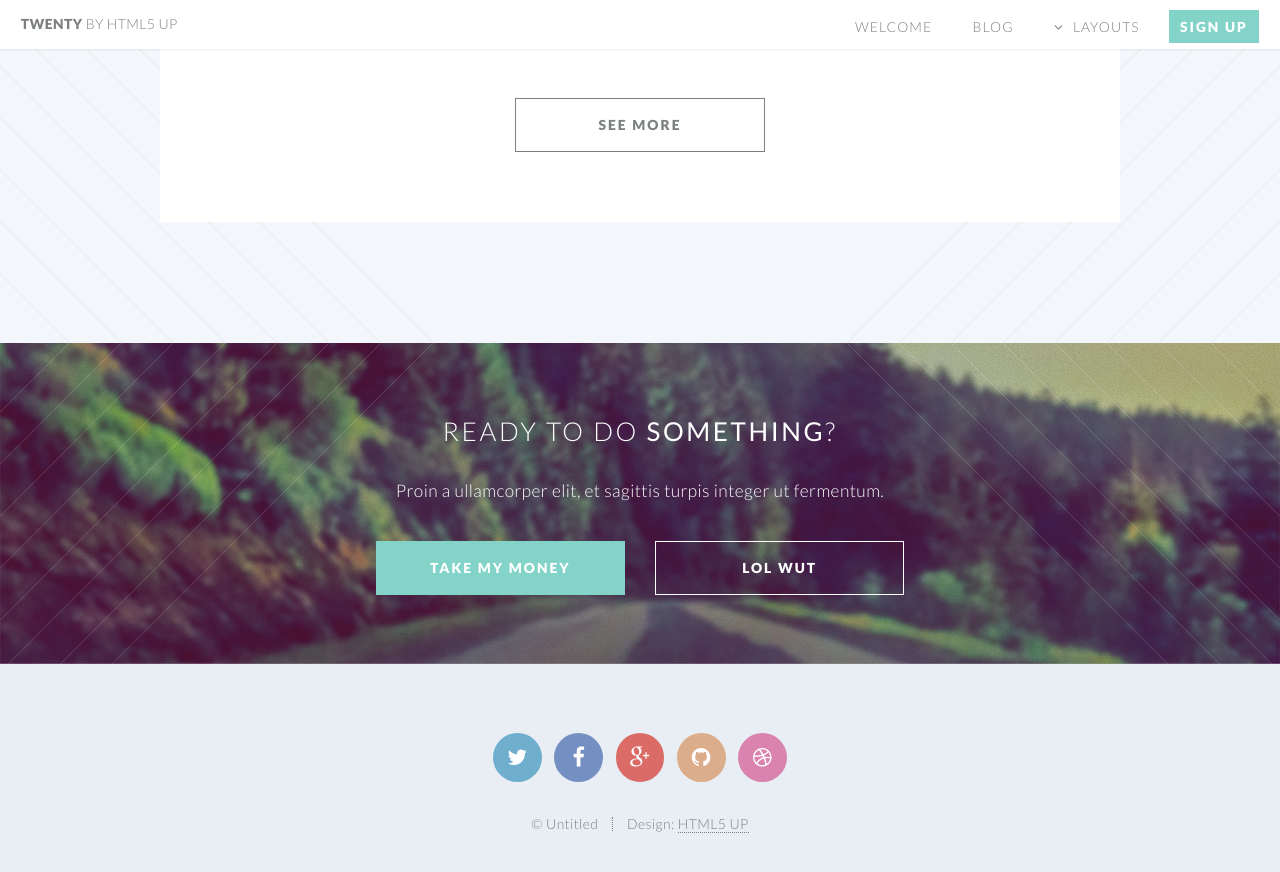
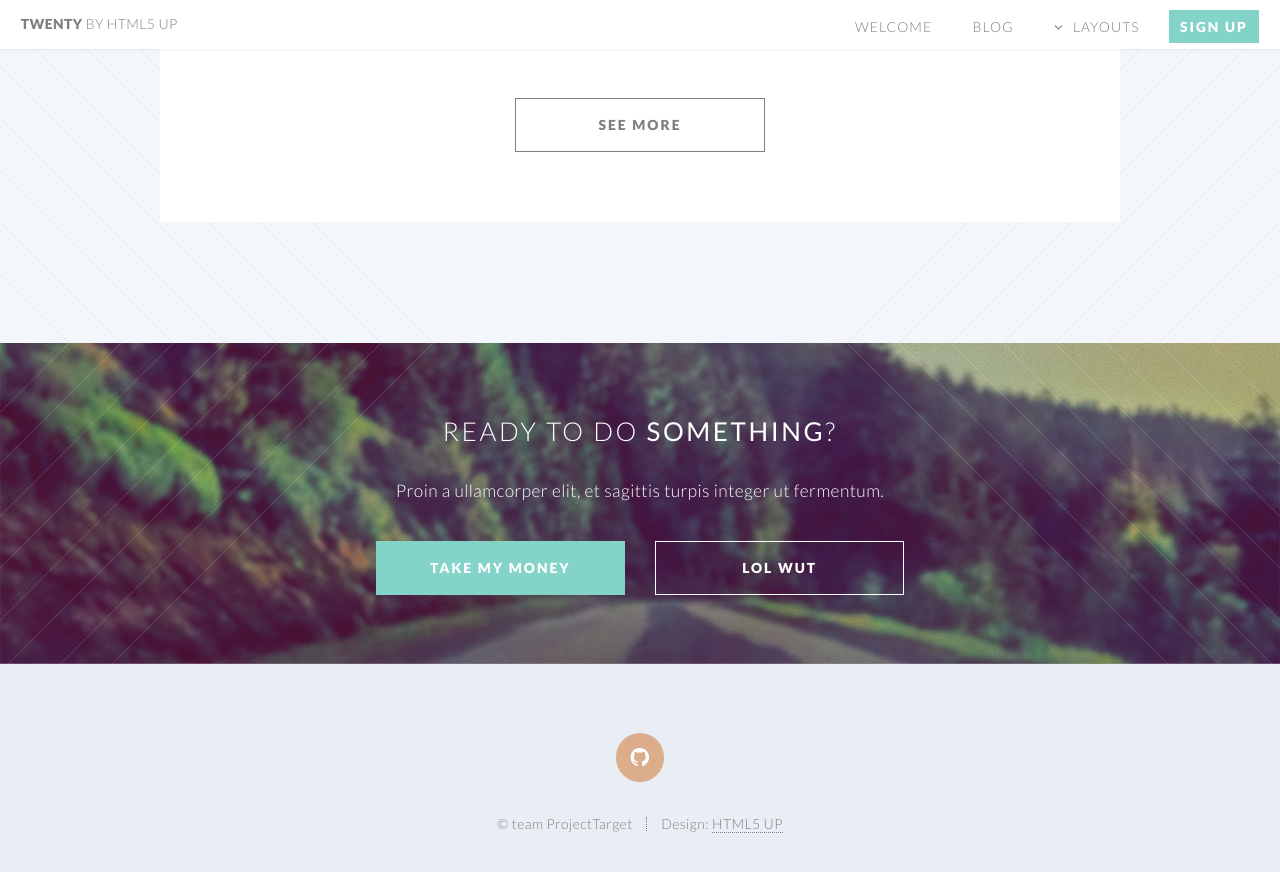
Before and after one commit to ProjectTarget/ProjectTarget.github.io, a Jekyll site: the page built from index.html, in a window 1280 px wide and 900 px high, scrolled down 3016 px. Shown: the top 872 px of the window. Built offline with Jekyll 4.4.1, drawn with Linux system fonts in a browser that asks for light colours.

Commit message:
Adjust footer.html to ProjectTarget
Signed-off-by: Karel Ha <mathemage@gmail.com>

```diff
--- a/_includes/footer.html
+++ b/_includes/footer.html
@@ -2,15 +2,11 @@
 <footer id="footer">
 
     <ul class="icons">
-        <li><a href="#" class="icon circle fa-twitter"><span class="label">Twitter</span></a></li>
-        <li><a href="#" class="icon circle fa-facebook"><span class="label">Facebook</span></a></li>
-        <li><a href="#" class="icon circle fa-google-plus"><span class="label">Google+</span></a></li>
-        <li><a href="#" class="icon circle fa-github"><span class="label">Github</span></a></li>
-        <li><a href="#" class="icon circle fa-dribbble"><span class="label">Dribbble</span></a></li>
+        <li><a href="https://github.com/ProjectTarget/ProjectTarget.github.io" class="icon circle fa-github"><span class="label">Github</span></a></li>
     </ul>
 
     <ul class="copyright">
-        <li>&copy; Untitled</li><li>Design: <a href="http://html5up.net">HTML5 UP</a></li>
+        <li>&copy; team ProjectTarget</li><li>Design: <a href="http://html5up.net">HTML5 UP</a></li>
     </ul>
 
 </footer>
```
